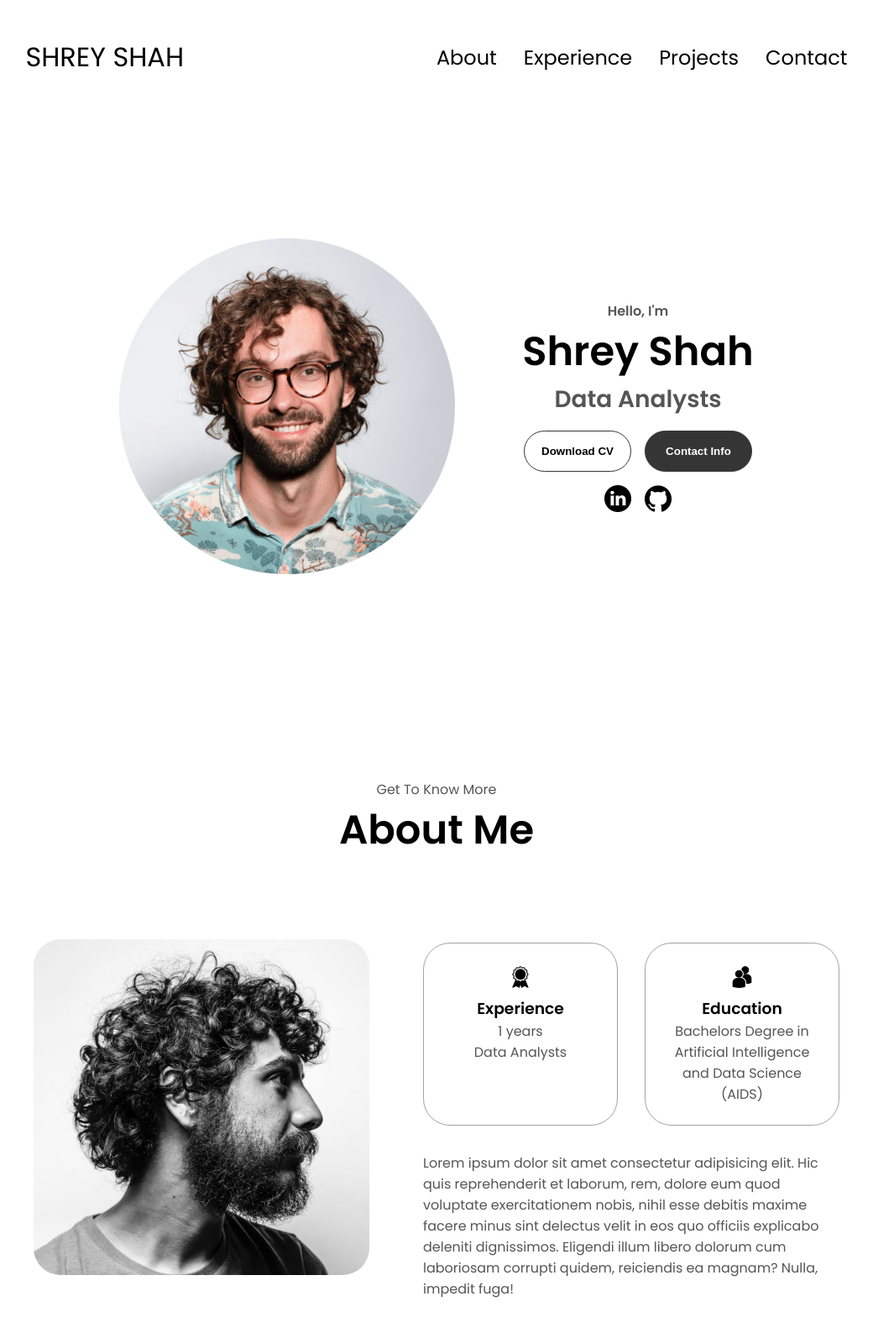
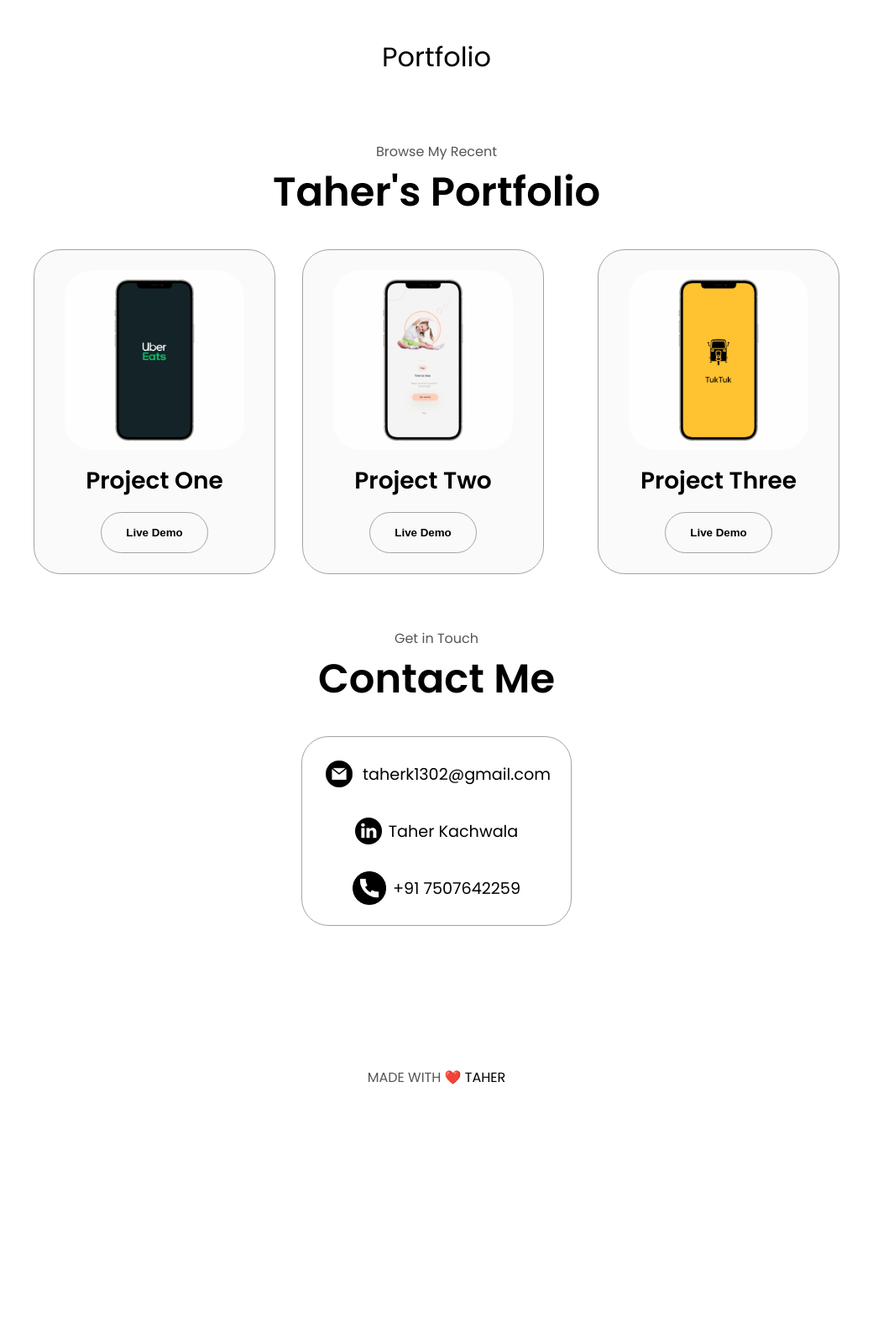
Before and after one commit to TaherKachwala/Figma_Design_Portfolio, a plain HTML site: page index.html in a window 1280 px wide. Shown: the top 1594 px of the page at 84% size, without its empty margins (120-1160 px from the left). After the commit the page ends 1343 px from the top, so only its background shows below. Drawn offline with Linux system fonts and the light colour scheme.

Commit message:
taher_Updated

```diff
--- a/index.html
+++ b/index.html
@@ -4,24 +4,25 @@
     <meta charset="UTF-8" />
     <meta http-equiv="X-UA-Compatible" content="IE=edge" />
     <meta name="viewport" content="width=device-width, initial-scale=1.0" />
-    <title>Shrey's Portfolio</title>
+    <title>Taher's Design Portfolio</title>
     <link rel="stylesheet" href="style.css" />
     <link rel="stylesheet" href="mediaqueries.css" />
   </head>
   <body>
     <nav id="desktop-nav">
-      <div class="logo">SHREY SHAH</div>
-      <div>
+      <div class="logo">Portfolio</div>
+      <!-- <h1 class="title">Taher Portfolio</h1> -->
+      <!-- <div>
         <ul class="nav-links">
           <li><a href="#about">About</a></li>
           <li><a href="#experience">Experience</a></li>
           <li><a href="#projects">Projects</a></li>
           <li><a href="#contact">Contact</a></li>
         </ul>
-      </div>
+      </div> -->
     </nav>
-    <nav id="hamburger-nav">
-      <div class="logo">Shrey Shah</div>
+    <!-- <nav id="hamburger-nav">
+      <div class="logo">Shrey </div>
       <div class="hamburger-menu">
         <div class="hamburger-icon" onclick="toggleMenu()">
           <span></span>
@@ -35,8 +36,8 @@
           <li><a href="#contact" onclick="toggleMenu()">Contact</a></li>
         </div>
       </div>
-    </nav>
-    <section id="profile">
+    </nav> -->
+    <!-- <section id="profile">
       <div class="section__pic-container">
         <img src="./assets/profile-pic.png" alt="John Doe profile picture" />
       </div>
@@ -70,8 +71,8 @@
           />
         </div>
       </div>
-    </section>
-    <section id="about">
+    </section> -->
+    <!-- <section id="about">
       <p class="section__text__p1">Get To Know More</p>
       <h1 class="title">About Me</h1>
       <div class="section-container">
@@ -121,8 +122,8 @@
         class="icon arrow"
         onclick="location.href='./#experience'"
       />
-    </section>
-    <section id="experience">
+    </section> -->
+    <!-- <section id="experience">
       <p class="section__text__p1">Explore My</p>
       <h1 class="title">Experience</h1>
       <div class="experience-details-container">
@@ -185,7 +186,7 @@
                   <p>Basic</p>
                 </div>
               </article>
-              <!-- <article>
+              <!- <article>
                 <img
                   src="./assets/checkmark.png"
                   alt="Experience icon"
@@ -249,37 +250,37 @@
           </div> -->
         </div>
       </div>
-      <img
+      <!-- <img
         src="./assets/arrow.png"
         alt="Arrow icon"
         class="icon arrow"
         onclick="location.href='./#projects'"
-      />
-    </section>
+      /> -->
+    <!-- </section> -> -->
     <section id="projects">
       <p class="section__text__p1">Browse My Recent</p>
-      <h1 class="title">Projects</h1>
+      <h1 class="title">Taher's Portfolio</h1>
       <div class="experience-details-container">
         <div class="about-containers">
           <div class="details-container color-container">
             <div class="article-container">
               <img
-                src="./assets/project-1.png"
+                src="./assets/Project1.png"
                 alt="Project 1"
                 class="project-img"
               />
             </div>
             <h2 class="experience-sub-title project-title">Project One</h2>
             <div class="btn-container">
-              <button
+              <!-- <button
                 class="btn btn-color-2 project-btn"
                 onclick="location.href='https://github.com/'"
               >
                 Github
-              </button>
+              </button> -->
               <button
                 class="btn btn-color-2 project-btn"
-                onclick="location.href='https://github.com/'"
+                onclick="location.href='https:www.figma.com/proto/JuJUyfVaF4eXj3oybu8Hmh?node-id=619-3231&t=0nE8747POo25AO0t-6'"
               >
                 Live Demo
               </button>
@@ -288,7 +289,7 @@
           <div class="details-container color-container">
             <div class="article-container">
               <img
-                src="./assets/project-2.png"
+                src="./assets/project2.png"
                 alt="Project 2"
                 class="project-img"
               />
@@ -299,20 +300,15 @@
                 class="btn btn-color-2 project-btn"
                 onclick="location.href='https://github.com/'"
               >
-                Github
-              </button>
-              <button
-                class="btn btn-color-2 project-btn"
-                onclick="location.href='https://github.com/'"
-              >
                 Live Demo
               </button>
             </div>
           </div>
+          <br></br>
           <div class="details-container color-container">
             <div class="article-container">
               <img
-                src="./assets/project-3.png"
+                src="./assets/project3.png"
                 alt="Project 3"
                 class="project-img"
               />
@@ -321,13 +317,7 @@
             <div class="btn-container">
               <button
                 class="btn btn-color-2 project-btn"
-                onclick="location.href='https://github.com/'"
-              >
-                Github
-              </button>
-              <button
-                class="btn btn-color-2 project-btn"
-                onclick="location.href='https://github.com/'"
+                onclick="location.href='https://www.figma.com/proto/nnNgnWP6LPUwNsvHuAEsBW/Tuk-Tuk-UI?node-id=41-4221&t=Wjc3yWwvlnYMrZFB-0&scaling=scale-down&page-id=0%3A1&starting-point-node-id=41%3A4221'"
               >
                 Live Demo
               </button>
@@ -335,12 +325,6 @@
           </div>
         </div>
       </div>
-      <img
-        src="./assets/arrow.png"
-        alt="Arrow icon"
-        class="icon arrow"
-        onclick="location.href='./#contact'"
-      />
     </section>
     <section id="contact">
       <p class="section__text__p1">Get in Touch</p>
@@ -352,7 +336,7 @@
             alt="Email icon"
             class="icon contact-icon email-icon"
           />
-          <p><a href="mailto:examplemail@gmail.com">shahshrey238@gmail.com</a></p>
+          <p><a href="mailto:examplemail@gmail.com">taherk1302@gmail.com</a></p>
         </div>
         <div class="contact-info-container">
           <img
@@ -360,7 +344,7 @@
             alt="LinkedIn icon"
             class="icon contact-icon"
           />
-          <p><a href="https://www.linkedin.com/in/shrey-shah-2a22a1216/">Shrey Shah</a></p>
+          <p><a href="https://www.linkedin.com/in/taher-kachwala-321a30260/">Taher Kachwala</a></p>
         </div>
         <div class="contact-info-container">
           <img
@@ -369,7 +353,7 @@
             class="icon contact-icon email-icon"
             width="40" height="25"
           />
-          <p><a href="tel:+91 9370617189">+91 93706 17189</a></p>
+          <p><a href="tel:+91 9370617189">+91 7507642259</a></p>
         </div>
       </div>
     </section>
```
Also changed, not shown: assets/Project1.png (added), assets/Project2.png (added), assets/Project3.png (added), assets/about-pic.png (deleted), assets/arrow.png (deleted), assets/checkmark.png (deleted), assets/education.png (deleted), assets/experience.png (deleted), assets/profile-pic-2.png (deleted), assets/profile-pic.png (deleted), 1 other file.
